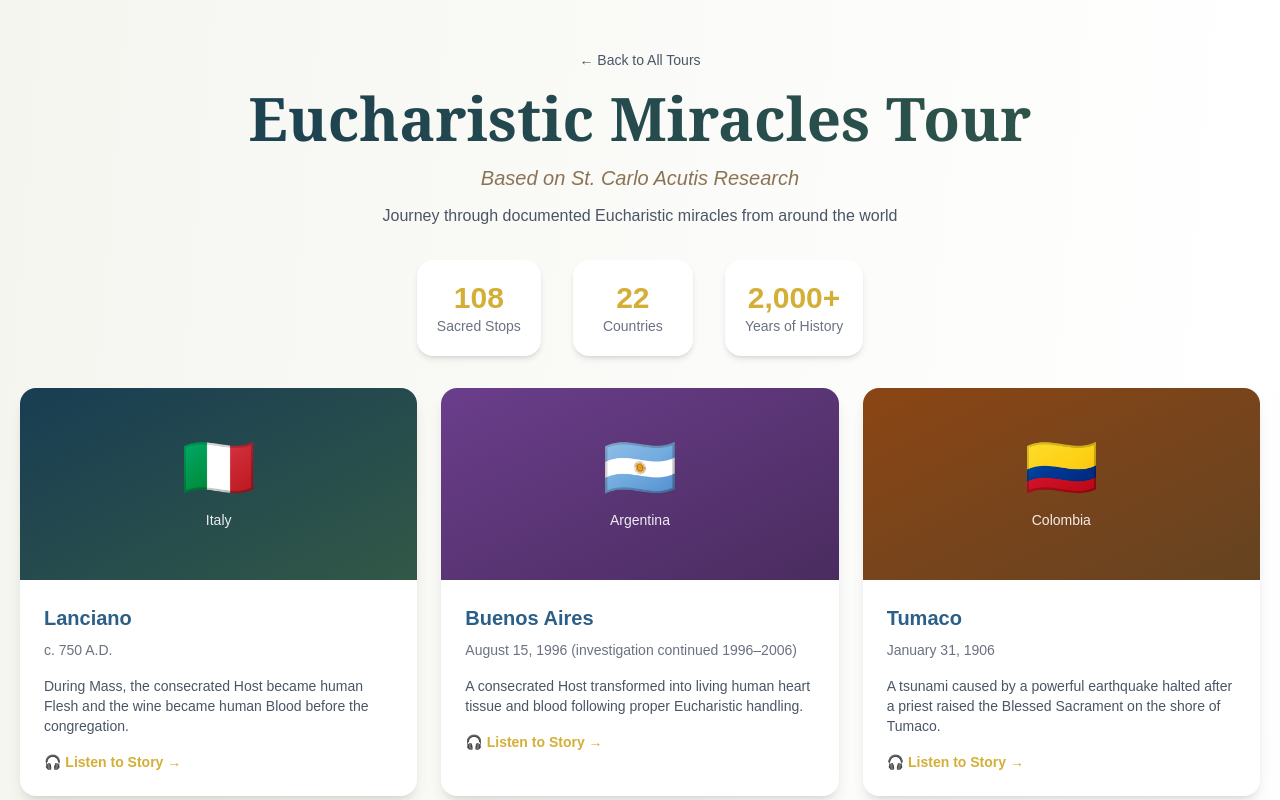
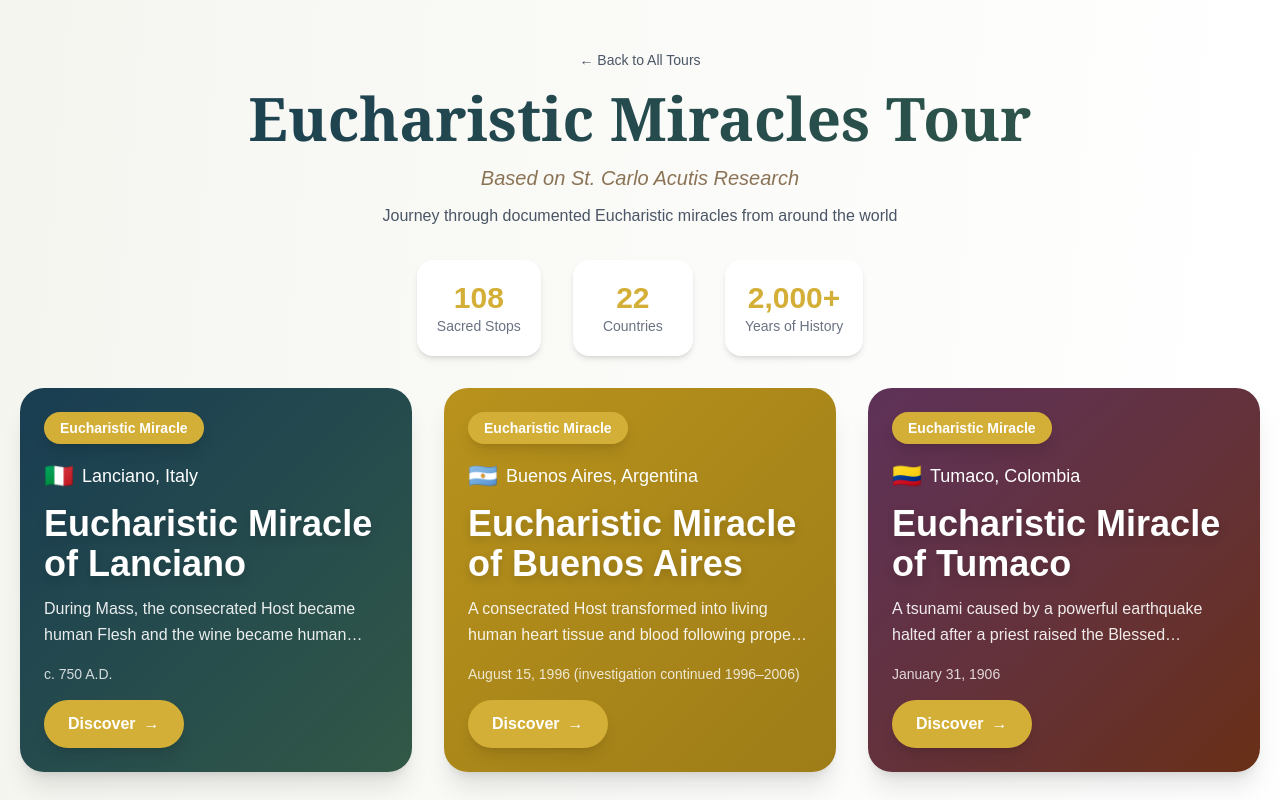
Before and after one commit to djcastelino/viasancta, a Next.js app: page /tours/eucharistic-miracles in a window 1280 px wide. Shown: the top 800 px of the page. Built offline with nearby package versions, Linux system fonts and the light colour scheme.

Commit message:
Add stunning Geonauts-style hero cards with full-bleed backgrounds

```diff
--- /dev/null
+++ b/app/components/MiracleCard.tsx
@@ -0,0 +1,142 @@
+'use client';
+
+import Link from 'next/link';
+import { useState } from 'react';
+
+interface MiracleCardProps {
+  miracle: {
+    id: string;
+    name?: string;
+    location: {
+      city: string;
+      country: string;
+    };
+    date: {
+      year: number;
+      displayDate?: string;
+    };
+    description: string;
+    images?: Array<{
+      url: string;
+      alt: string;
+    }>;
+  };
+}
+
+export default function MiracleCard({ miracle }: MiracleCardProps) {
+  const [imageError, setImageError] = useState(false);
+
+  // Get background image or fallback
+  const backgroundImage = miracle.images?.[0]?.url;
+  const hasImage = backgroundImage && !imageError;
+
+  // Fallback gradient based on country (for variety)
+  const gradients = [
+    'from-[#193d52] to-[#325847]', // Teal
+    'from-[#2d5fa8] to-[#524aaa]', // Blue-Purple
+    'from-[#5e3159] to-[#692f15]', // Purple-Brown
+    'from-[#b8921c] to-[#9e7d18]', // Gold
+    'from-[#56442f] to-[#6a5540]', // Brown
+    'from-[#3e6d7e] to-[#4d8a96]', // Cyan
+  ];
+
+  // Simple hash to pick consistent gradient per miracle
+  const gradientIndex = miracle.id.split('').reduce((acc, char) => acc + char.charCodeAt(0), 0) % gradients.length;
+  const gradient = gradients[gradientIndex];
+
+  return (
+    <Link
+      href={`/miracles/${miracle.id}`}
+      className="block group"
+    >
+      <div className="relative h-96 rounded-3xl overflow-hidden shadow-xl hover:shadow-2xl hover:-translate-y-2 transition-all duration-300">
+        {/* Background Image or Gradient */}
+        {hasImage ? (
+          <>
+            <img
+              src={backgroundImage}
+              alt={miracle.images![0].alt}
+              className="absolute inset-0 w-full h-full object-cover transition-transform duration-300 group-hover:scale-105"
+              onError={() => setImageError(true)}
+            />
+            {/* Gradient Overlay for text readability */}
+            <div className="absolute inset-0 bg-gradient-to-t from-black/90 via-black/50 to-transparent" />
+          </>
+        ) : (
+          <div className={`absolute inset-0 bg-gradient-to-br ${gradient}`} />
+        )}
+
+        {/* Content */}
+        <div className="relative h-full flex flex-col justify-between p-6 text-white">
+          {/* Tag */}
+          <div className="flex justify-start">
+            <span className="bg-[#D4AF37] px-4 py-1.5 rounded-full text-sm font-semibold shadow-lg">
+              Eucharistic Miracle
+            </span>
+          </div>
+
+          {/* Bottom Content */}
+          <div>
+            {/* Location */}
+            <div className="flex items-center gap-2 mb-3">
+              <span className="text-2xl">{getCountryFlag(miracle.location.country)}</span>
+              <span className="text-lg font-medium">
+                {miracle.location.city}, {miracle.location.country}
+              </span>
+            </div>
+
+            {/* Title */}
+            <h3 className="text-3xl md:text-4xl font-bold mb-3 drop-shadow-lg">
+              {miracle.name || `Miracle of ${miracle.location.city}`}
+            </h3>
+
+            {/* Description */}
+            <p className="text-white/90 mb-4 line-clamp-2 text-sm md:text-base leading-relaxed">
+              {miracle.description}
+            </p>
+
+            {/* Date */}
+            <div className="text-white/80 text-sm mb-4">
+              {miracle.date.displayDate || miracle.date.year}
+            </div>
+
+            {/* Button */}
+            <div className="inline-flex items-center gap-2 bg-[#D4AF37] hover:bg-[#c49d2f] px-6 py-3 rounded-full font-semibold transition-colors shadow-lg">
+              <span>Discover</span>
+              <span>→</span>
+            </div>
+          </div>
+        </div>
+      </div>
+    </Link>
+  );
+}
+
+// Helper function
+function getCountryFlag(country: string): string {
+  const flags: { [key: string]: string } = {
+    'Argentina': '🇦🇷',
+    'Italy': '🇮🇹',
+    'Poland': '🇵🇱',
+    'France': '🇫🇷',
+    'Germany': '🇩🇪',
+    'Spain': '🇪🇸',
+    'Portugal': '🇵🇹',
+    'Austria': '🇦🇹',
+    'Belgium': '🇧🇪',
+    'India': '🇮🇳',
+    'Mexico': '🇲🇽',
+    'Venezuela': '🇻🇪',
+    'Croatia': '🇭🇷',
+    'Netherlands': '🇳🇱',
+    'Colombia': '🇨🇴',
+    'Peru': '🇵🇪',
+    'Switzerland': '🇨🇭',
+    'Egypt': '🇪🇬',
+    'Martinique': '🇲🇶',
+    'United States': '🇺🇸',
+    'Philippines': '🇵🇭',
+    // Add more as needed
+  };
+  return flags[country] || '🌍';
+}
--- a/app/tours/[tourId]/page.tsx
+++ b/app/tours/[tourId]/page.tsx
@@ -1,5 +1,6 @@
 import Link from 'next/link';
 import miracles from '@/src/eucharistic-miracles.json';
+import MiracleCard from '@/app/components/MiracleCard';
 
 export default async function TourPage({ params }: { params: Promise<{ tourId: string }> }) {
   const { tourId } = await params;
@@ -61,97 +62,14 @@ export default async function TourPage({ params }: { params: Promise<{ tourId: s
         </div>
       </header>
 
-      {/* Miracles Grid */}
+      {/* Miracles Grid - Now with beautiful Geonauts-style cards! */}
       <section className="max-w-7xl mx-auto px-5 pb-16">
-        <div className="grid md:grid-cols-2 lg:grid-cols-3 gap-6">
-          {miracles.map((miracle: any, index: number) => {
-            const countryFlag = getCountryFlag(miracle.location.country);
-            const cardGradient = getCardGradient(index);
-
-            return (
-              <Link
-                key={miracle.id}
-                href={`/miracles/${miracle.id}`}
-                className="bg-white rounded-2xl overflow-hidden shadow-lg hover:shadow-2xl hover:-translate-y-2 transition-all duration-300"
-              >
-                {/* Hero Section */}
-                <div className={`h-48 bg-gradient-to-br ${cardGradient} relative flex items-center justify-center`}>
-                  <div className="text-center text-white z-10">
-                    <div className="text-6xl mb-3">{countryFlag}</div>
-                    <div className="text-sm opacity-90">{miracle.location.country}</div>
-                  </div>
-                </div>
-
-                {/* Content */}
-                <div className="p-6">
-                  <h3 className="text-xl font-bold text-[#2C5F87] mb-2">
-                    {miracle.location.city}
-                  </h3>
-                  <div className="text-sm text-gray-500 mb-4">
-                    {miracle.date.displayDate || miracle.date.year}
-                  </div>
-                  <p className="text-gray-600 text-sm line-clamp-3 mb-4">
-                    {miracle.description}
-                  </p>
-                  <div className="flex items-center justify-between">
-                    <span className="text-[#D4AF37] font-semibold text-sm">
-                      🎧 Listen to Story →
-                    </span>
-                  </div>
-                </div>
-              </Link>
-            );
-          })}
+        <div className="grid md:grid-cols-2 lg:grid-cols-3 gap-8">
+          {miracles.map((miracle: any) => (
+            <MiracleCard key={miracle.id} miracle={miracle} />
+          ))}
         </div>
       </section>
     </main>
   );
 }
-
-// Helper function to get country flag emoji
-function getCountryFlag(country: string): string {
-  const flags: { [key: string]: string } = {
-    'Argentina': '🇦🇷',
-    'Colombia': '🇨🇴',
-    'Netherlands': '🇳🇱',
-    'Italy': '🇮🇹',
-    'Poland': '🇵🇱',
-    'France': '🇫🇷',
-    'Germany': '🇩🇪',
-    'Spain': '🇪🇸',
-    'Portugal': '🇵🇹',
-    'Austria': '🇦🇹',
-    'Belgium': '🇧🇪',
-    'India': '🇮🇳',
-  };
-  return flags[country] || '🌍';
-}
-
-// Helper function to get card gradient colors (rotating through sacred colors)
-function getCardGradient(index: number): string {
-  const gradients = [
-    'from-[#193d52] to-[#325847]',  // Deep teal/green (original)
-    'from-[#6B3E8C] to-[#4A2C5F]',  // Rich purple/violet
-    'from-[#8B4513] to-[#654321]',  // Warm brown/bronze
-    'from-[#1B4B5A] to-[#0D3A4A]',  // Deep ocean blue
-    'from-[#7B3F2B] to-[#5C2E1F]',  // Earthy terracotta
-    'from-[#2C5282] to-[#1A3A5C]',  // Royal blue
-  ];
-  return gradients[index % gradients.length];
-}
-
-export function generateStaticParams() {
-  return [
-    { tourId: 'eucharistic-miracles' },
-    { tourId: 'marian-apparitions' },
-    { tourId: 'stations-of-cross' },
-    { tourId: 'saint-shrines' },
-    { tourId: 'sacred-architecture' },
-    { tourId: 'biblical-sites' },
-  ];
-}
-
-export const metadata = {
-  title: 'Eucharistic Miracles Tour | Via Sancta',
-  description: 'Journey through 11 documented Eucharistic miracles from around the world, based on St. Carlo Acutis research.',
-};
```
Also changed, not shown: public/sw.js.
